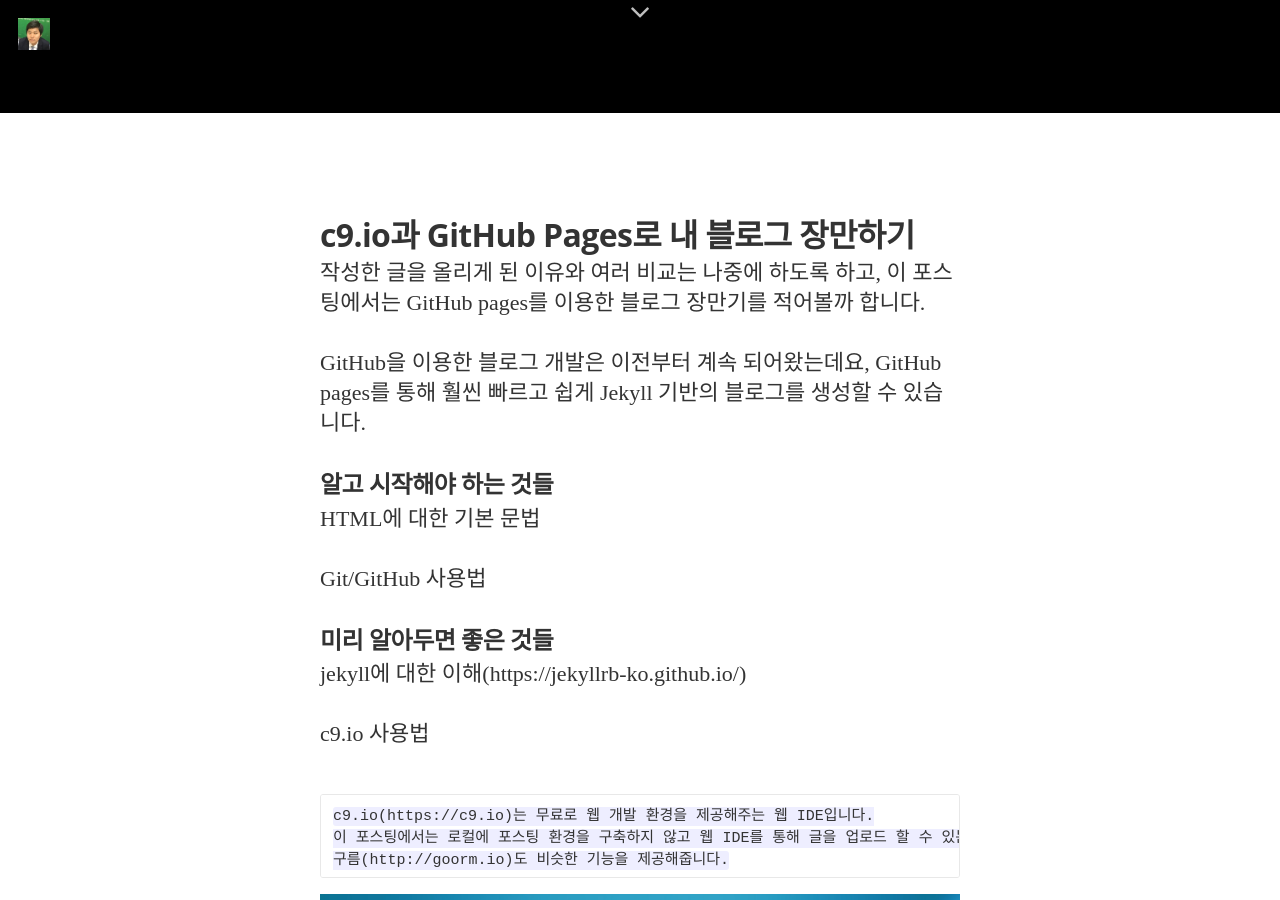
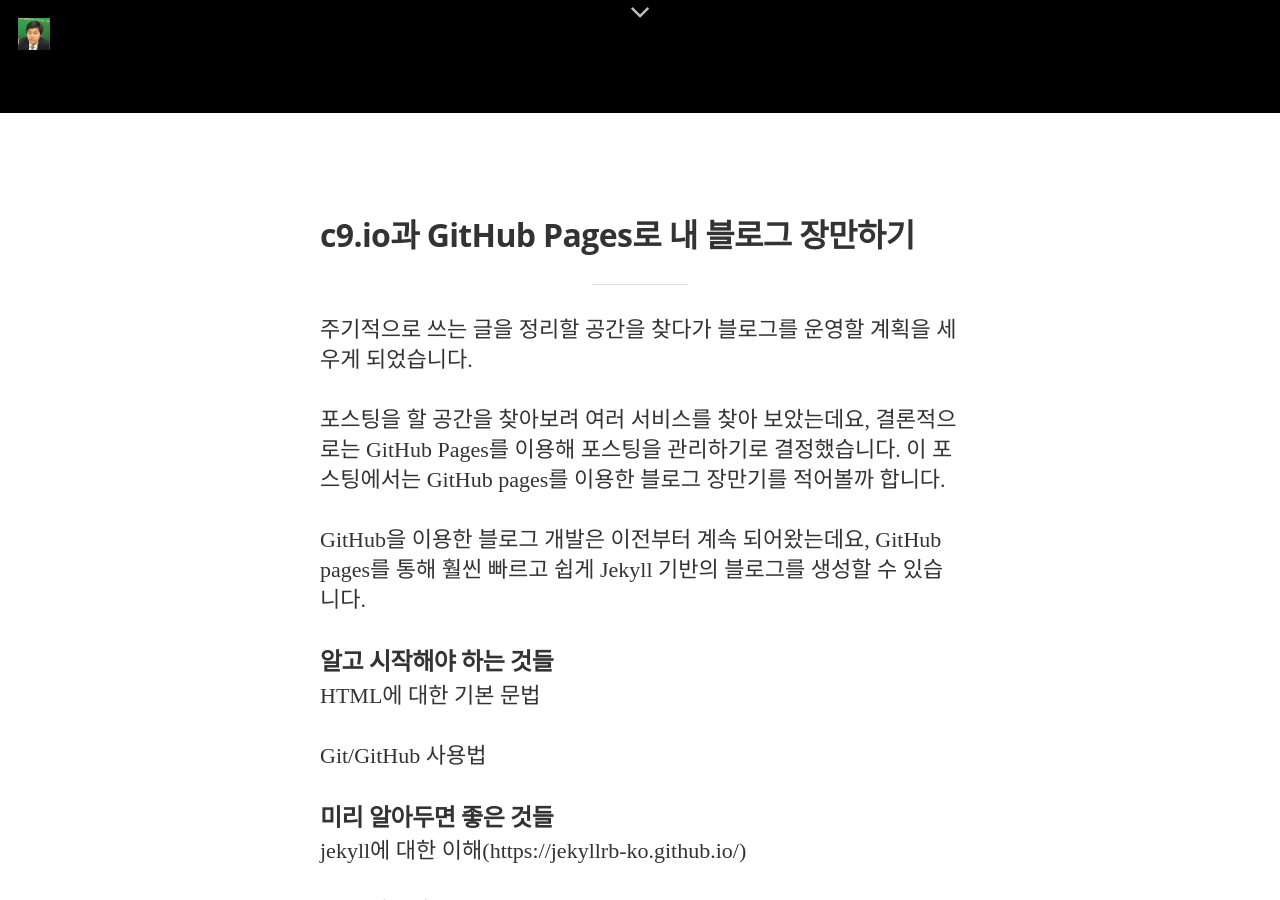
Before and after one commit to daeyeob-kim/ongoz.github.io, a Jekyll site: the page built from _posts/2016-10-16-c9.io과-GitHub-Pages로-내-블로그-장만하기.markdown, in a window 1280 px wide and 900 px high, scrolled down 787 px. Built offline with Jekyll 4.4.1, drawn with Linux system fonts in a browser that asks for light colours; nearby versions of some CDN libraries; some web fonts are replaced; comment, search, counter and statistics services are not loaded.

Commit message:
글추가

```diff
--- a/_posts/2016-10-16-c9.io과-GitHub-Pages로-내-블로그-장만하기.markdown
+++ b/_posts/2016-10-16-c9.io과-GitHub-Pages로-내-블로그-장만하기.markdown
@@ -9,8 +9,12 @@
 
 # c9.io과 GitHub Pages로 내 블로그 장만하기
 
+------
 
-작성한 글을 올리게 된 이유와 여러 비교는 나중에 하도록 하고, 이 포스팅에서는 GitHub pages를 이용한 블로그 장만기를 적어볼까 합니다.
+주기적으로 쓰는 글을 정리할 공간을 찾다가 블로그를 운영할 계획을 세우게 되었습니다.
+
+포스팅을 할 공간을 찾아보려 여러 서비스를 찾아 보았는데요, 결론적으로는 GitHub Pages를 이용해 포스팅을 관리하기로 결정했습니다.
+이 포스팅에서는 GitHub pages를 이용한 블로그 장만기를 적어볼까 합니다.
 
 GitHub을 이용한 블로그 개발은 이전부터 계속 되어왔는데요, GitHub pages를 통해 훨씬 빠르고 쉽게 Jekyll 기반의 블로그를 생성할 수 있습니다.
 
```
